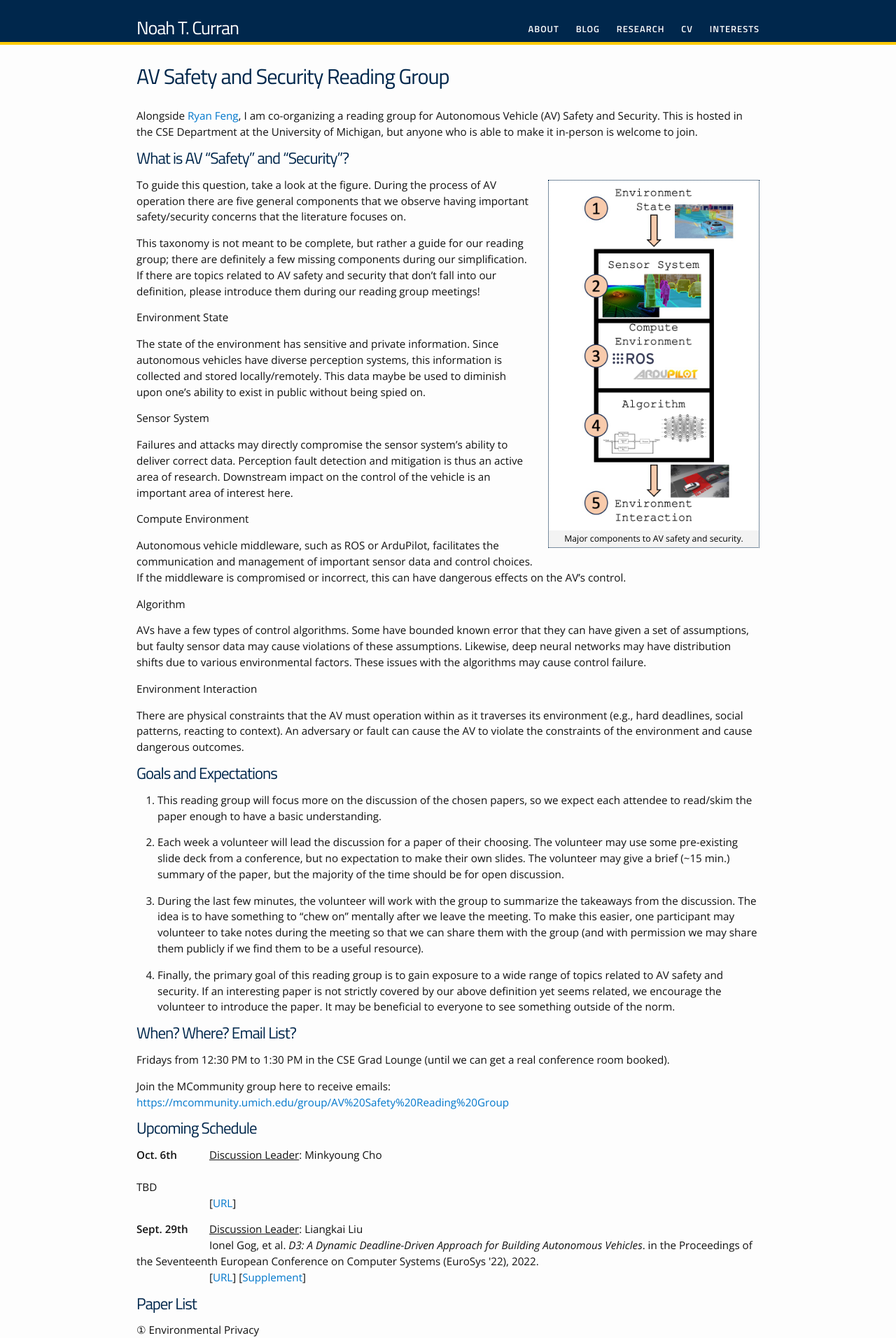
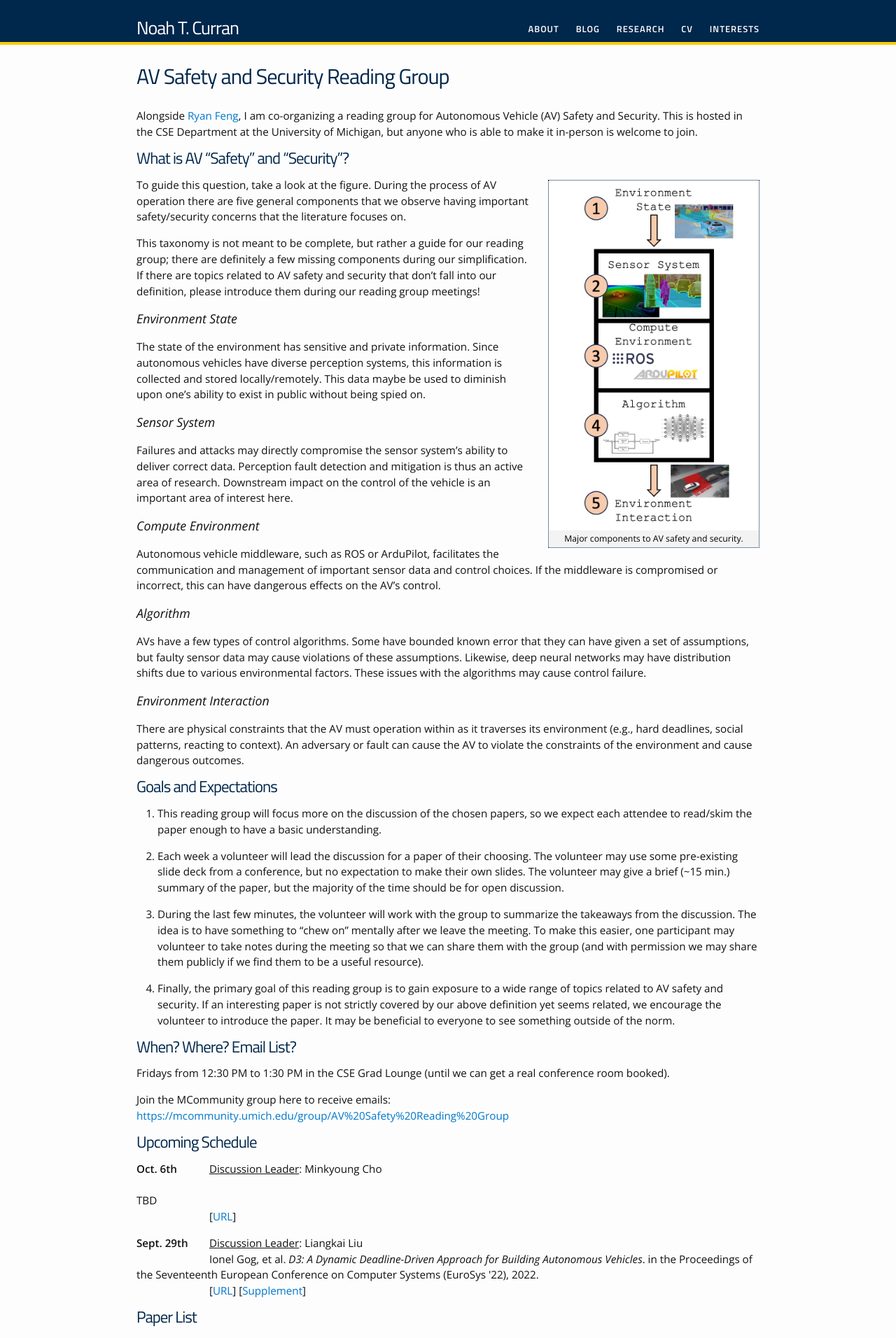
Before and after one commit to noah-curran/noah-curran.github.io, a Jekyll site: the page built from av-safe-sec.md, in a window 1280 px wide. Shown: the top 1912 px of the page at 70% size. Built offline with Jekyll 4.4.1, drawn with Linux system fonts in a browser that asks for light colours.

Commit message:
change header

```diff
--- a/av-safe-sec.md
+++ b/av-safe-sec.md
@@ -14,23 +14,23 @@ To guide this question, take a look at the figure. During the process of AV oper
 
 This taxonomy is not meant to be complete, but rather a guide for our reading group; there are definitely a few missing components during our simplification. If there are topics related to AV safety and security that don't fall into our definition, please introduce them during our reading group meetings!
 
-#### Environment State
+### Environment State
 
 The state of the environment has sensitive and private information. Since autonomous vehicles have diverse perception systems, this information is collected and stored locally/remotely. This data maybe be used to diminish upon one's ability to exist in public without being spied on.
 
-#### Sensor System
+### Sensor System
 
 Failures and attacks may directly compromise the sensor system's ability to deliver correct data. Perception fault detection and mitigation is thus an active area of research. Downstream impact on the control of the vehicle is an important area of interest here.
 
-#### Compute Environment
+### Compute Environment
 
 Autonomous vehicle middleware, such as ROS or ArduPilot, facilitates the communication and management of important sensor data and control choices. If the middleware is compromised or incorrect, this can have dangerous effects on the AV's control.
 
-#### Algorithm
+### Algorithm
 
 AVs have a few types of control algorithms. Some have bounded known error that they can have given a set of assumptions, but faulty sensor data may cause violations of these assumptions. Likewise, deep neural networks may have distribution shifts due to various environmental factors. These issues with the algorithms may cause control failure.
 
-#### Environment Interaction
+### Environment Interaction
 
 There are physical constraints that the AV must operation within as it traverses its environment (e.g., hard deadlines, social patterns, reacting to context). An adversary or fault can cause the AV to violate the constraints of the environment and cause dangerous outcomes.
 
```
